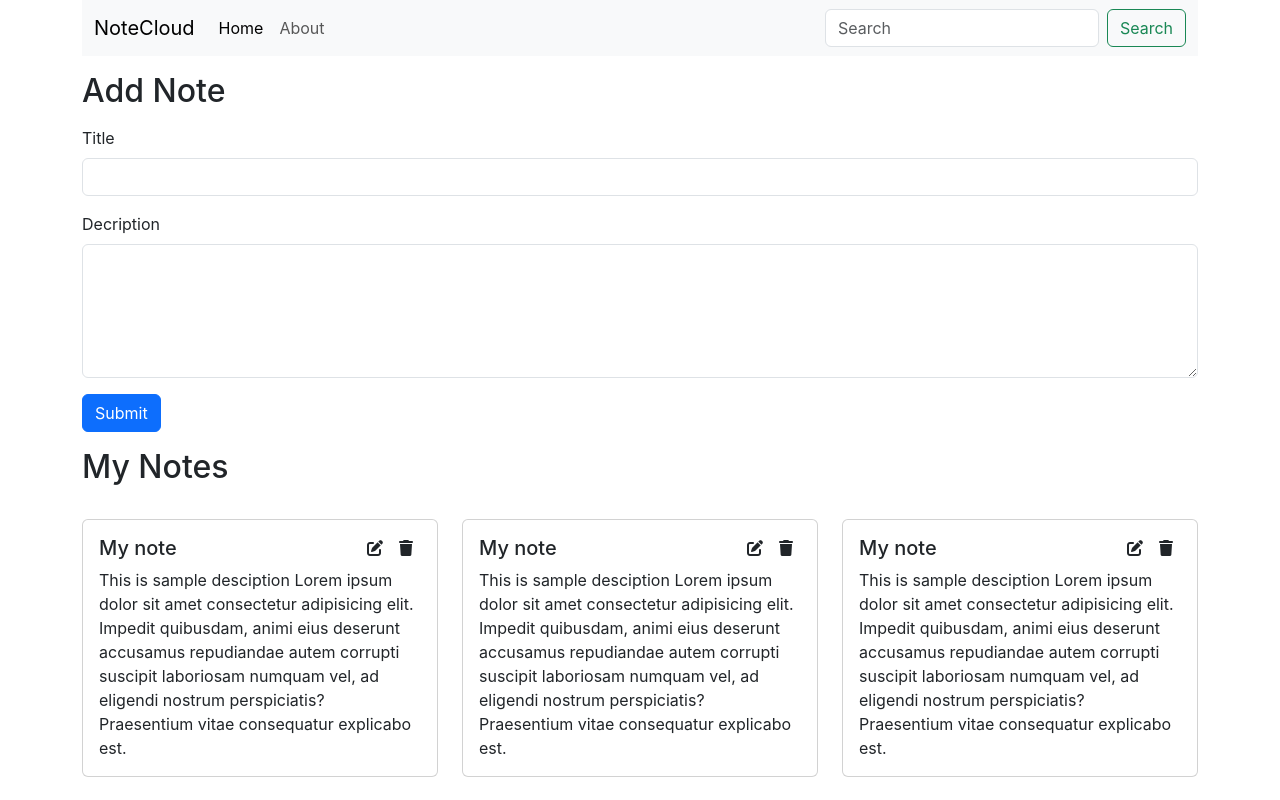
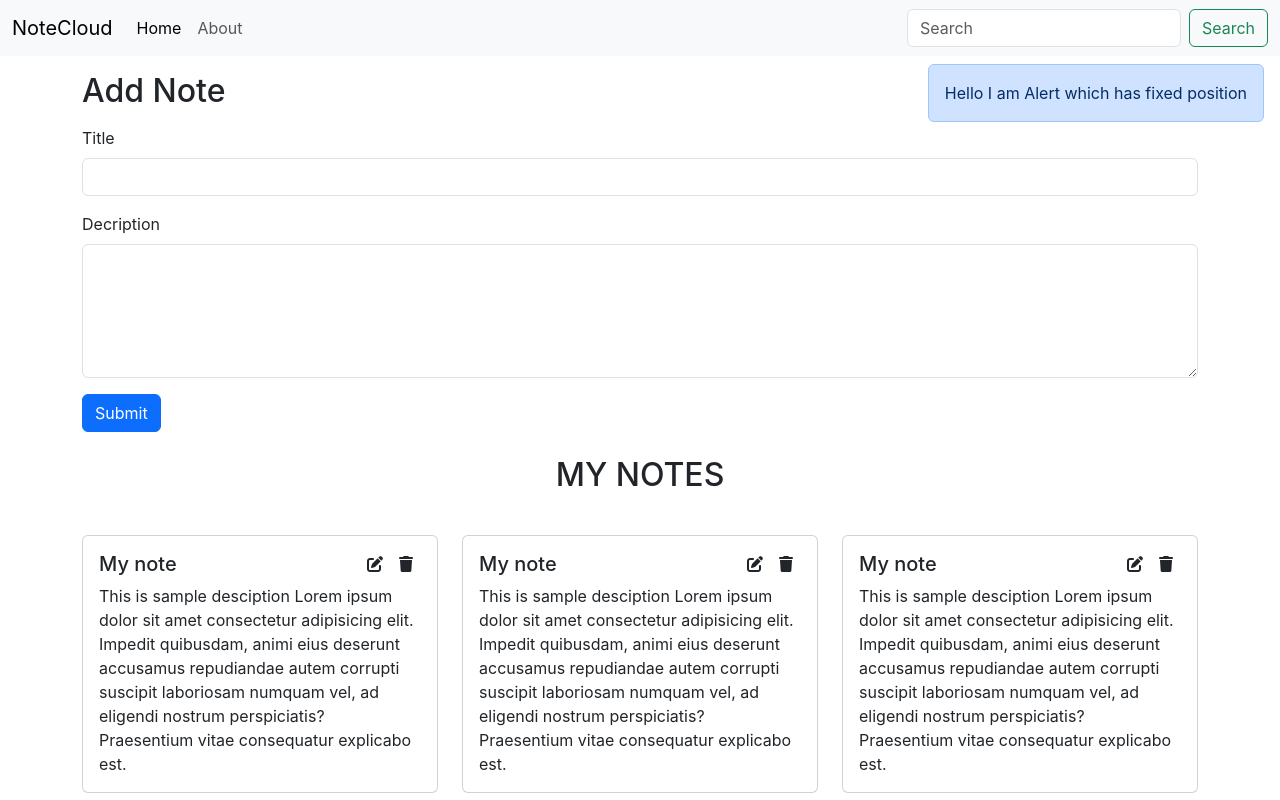
Before and after one commit to devprabhakarmaurya/NoteCloud-frontend, a React (Create React App) app: page / in a window 1280 px wide. Shown: the top 800 px of the page. Built offline with nearby package versions, Linux system fonts and the light colour scheme.

Commit message:
Fix Navbar and add alert component

```diff
--- a/src/App.js
+++ b/src/App.js
@@ -8,14 +8,16 @@ import {
   Route
 } from "react-router-dom";
 import NoteState from './context/notes/NoteState';
+import Alert from './components/Alert';
 
 function App() {
   return (
     <>
       <NoteState>
         <Router>
+          <Navbar />
           <div className="container">
-            <Navbar />
+            <Alert message="Hello I am Alert which has fixed position"/>
             <Routes>
               <Route exact path="/" element={<Home />} />
               <Route exact path="/about" element={<About />} />
--- /dev/null
+++ b/src/components/Alert.js
@@ -0,0 +1,13 @@
+import React from 'react';
+
+function Alert(props) {
+    return (
+        <div className="position-fixed top-0 my-5 end-0 p-3" style={{ zIndex: 9999 }}>
+        <div className="alert alert-primary show" role="alert">
+          {props.message}
+        </div>
+      </div>
+    )
+}
+
+export default Alert;
--- a/src/components/Navbar.js
+++ b/src/components/Navbar.js
@@ -7,7 +7,7 @@ function Navbar() {
     }, [location])
 
     return (
-        <nav className="navbar navbar-expand-lg bg-body-tertiary">
+        <nav className="navbar navbar-expand-lg bg-body-tertiary sticky-top">
             <div className="container-fluid">
                 <Link className="navbar-brand" to="/">NoteCloud</Link>
                 <button className="navbar-toggler" type="button" data-bs-toggle="collapse" data-bs-target="#navbarSupportedContent" aria-controls="navbarSupportedContent" aria-expanded="false" aria-label="Toggle navigation">
--- a/src/pages/Home.js
+++ b/src/pages/Home.js
@@ -18,7 +18,7 @@ function Home() {
           <button type="submit" className="btn btn-primary ">Submit</button>
         </div>
       </form>
-      <h2 className=''>My Notes</h2>
+      <h2 className='text-center my-4'>MY NOTES</h2>
       <Note/>
 
     </>
```
